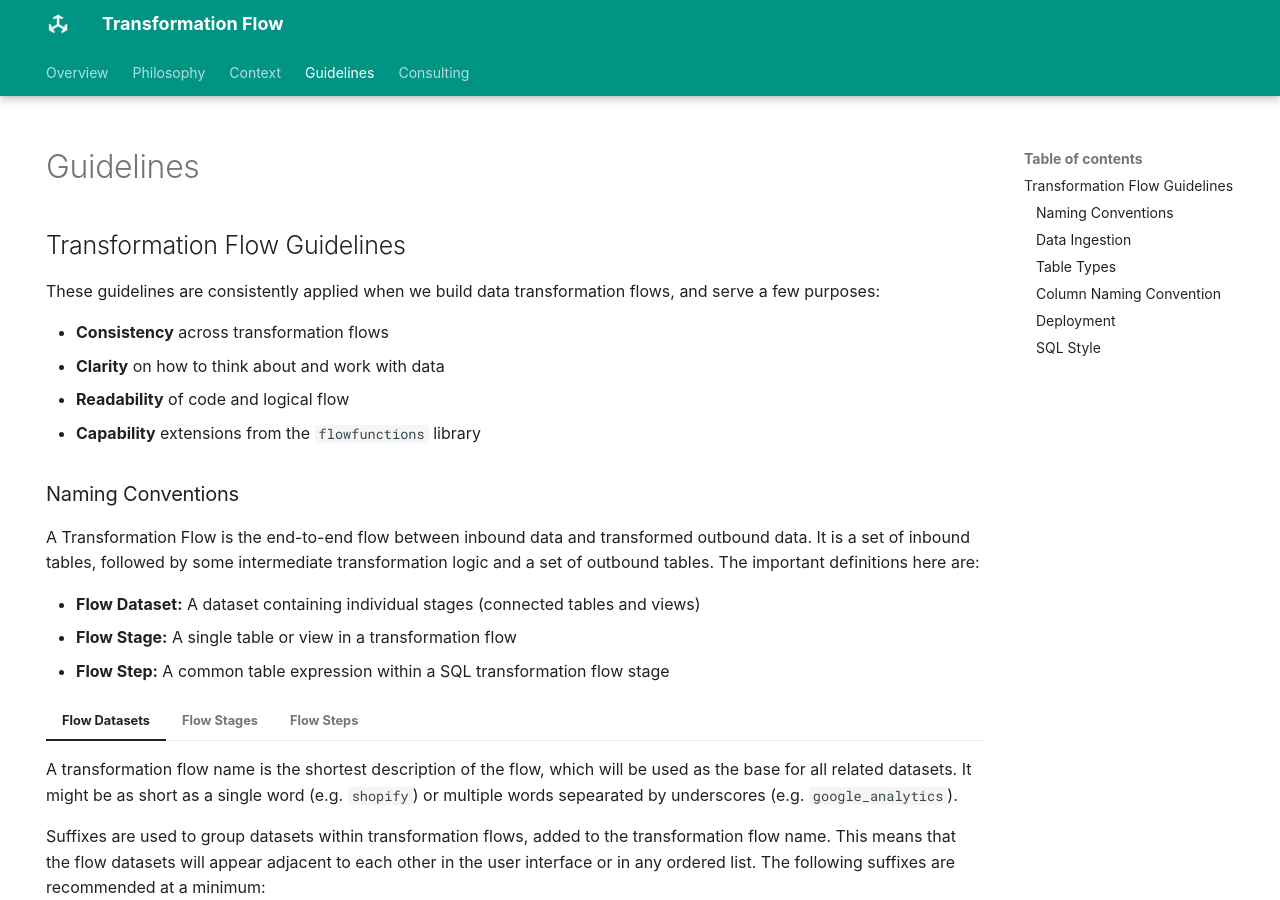
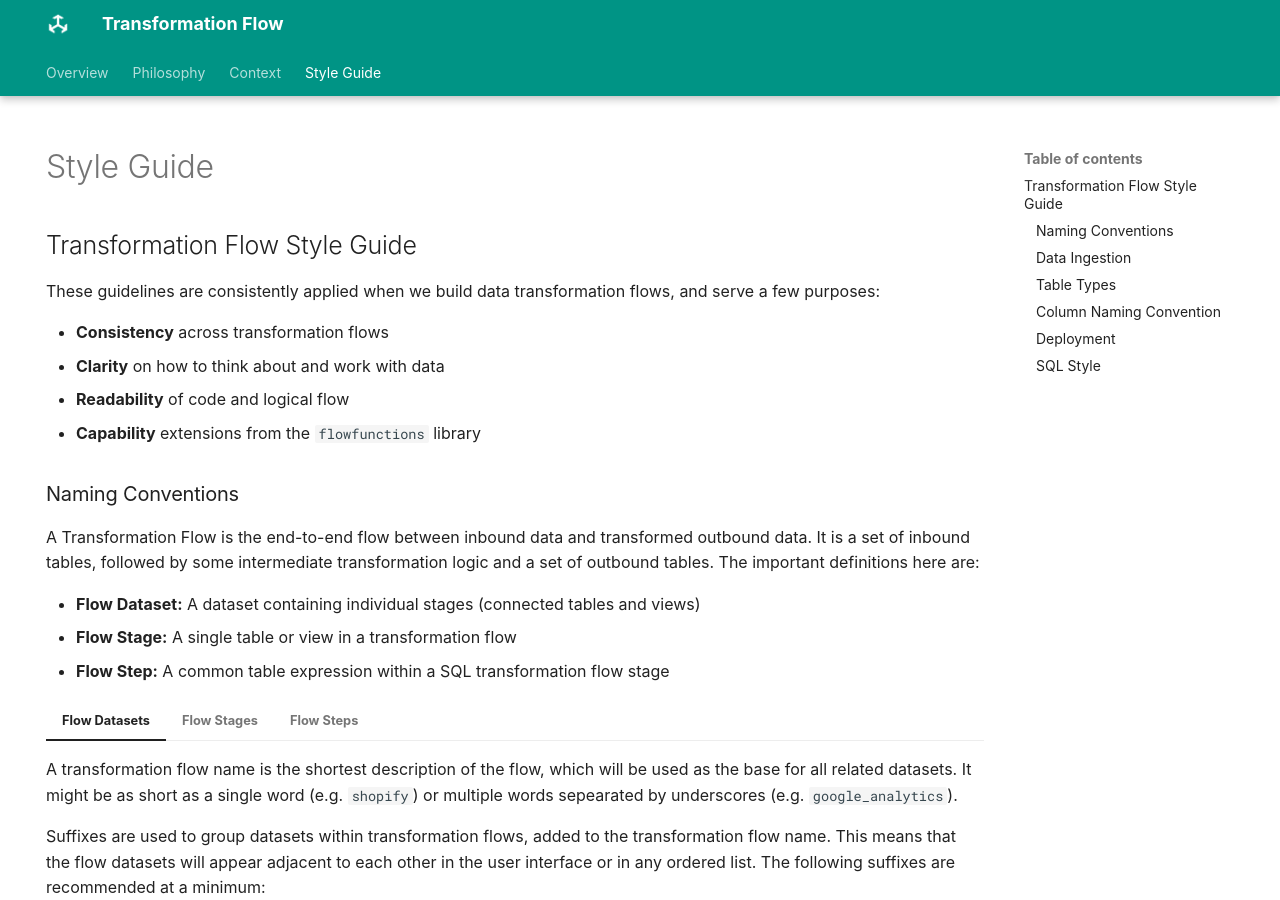
Before and after one commit to transformationflow/transformationflow.github.io, an MkDocs documentation site: the page built from docs/style-guide.md, in a window 1280 px wide and 900 px high. Built offline with MkDocs 1.6.1 and Material for MkDocs 9.7.7, drawn with Linux system fonts in a browser that asks for light colours; some web fonts are replaced; comment, search, counter and statistics services are not loaded.

Commit message:
new docs

```diff
--- a/docs/guidelines.md
+++ b/docs/style-guide.md
@@ -3,7 +3,7 @@ hide:
   - navigation
 ---
 
-# Transformation Flow Guidelines
+# Transformation Flow Style Guide
 These guidelines are consistently applied when we build data transformation flows, and serve a few purposes:
 
 - **Consistency** across transformation flows
--- a/mkdocs.yml
+++ b/mkdocs.yml
@@ -25,8 +25,8 @@ nav:
   - Philosophy: 'the-zen-of-sql.md'
   - Context: 'context.md'
   # - Considerations: 'considerations.md'
-  - Guidelines: 'guidelines.md'
-  - Consulting: 'consulting.md'
+  - Style Guide: 'style-guide.md'
+  # - Consulting: 'consulting.md'
   # - Guides:
   #   - CSV Ingestion: 'csv-ingestion.md'
   #   - Schema Alignment: 'schema-alignment.md'
```
Also changed, not shown: docs/archive/bq-transform.md (renamed from docs/bq-transform.md), docs/archive/quickstart-v1.md (renamed from docs/quickstart.md).
